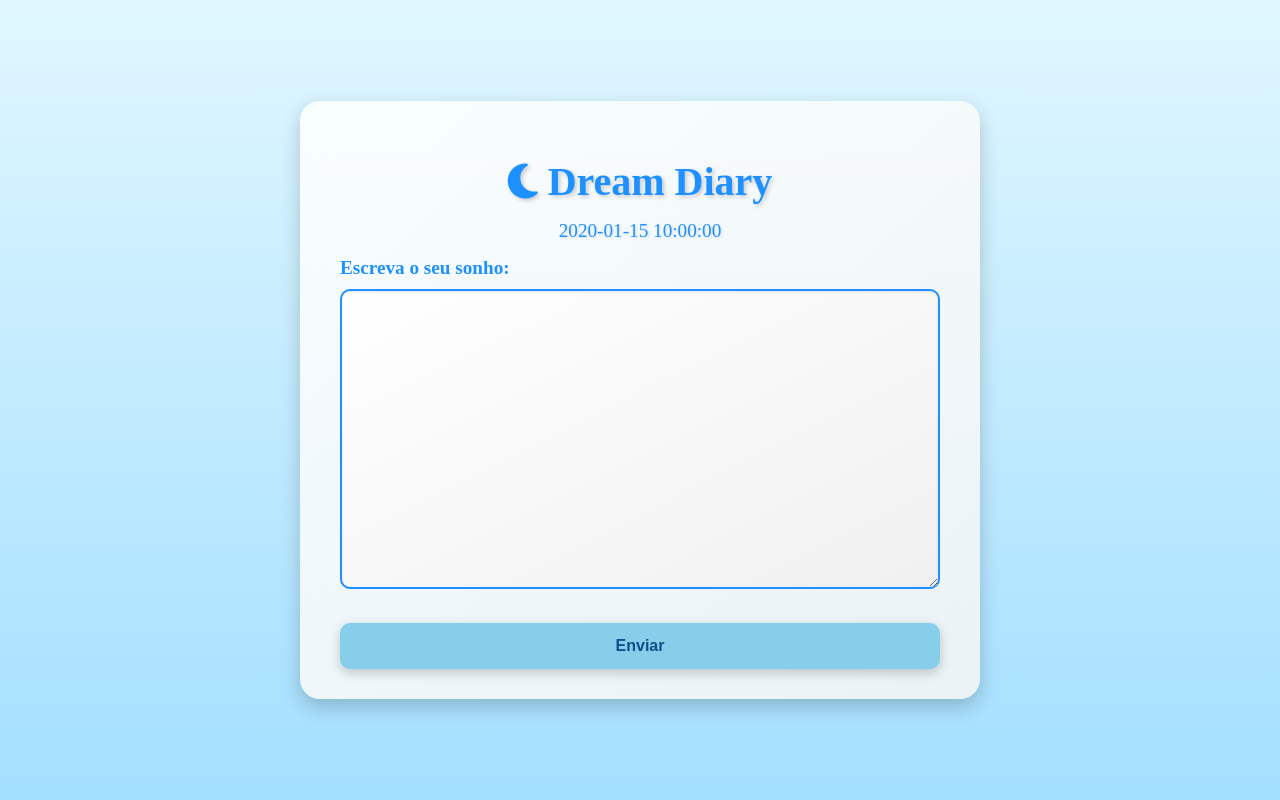
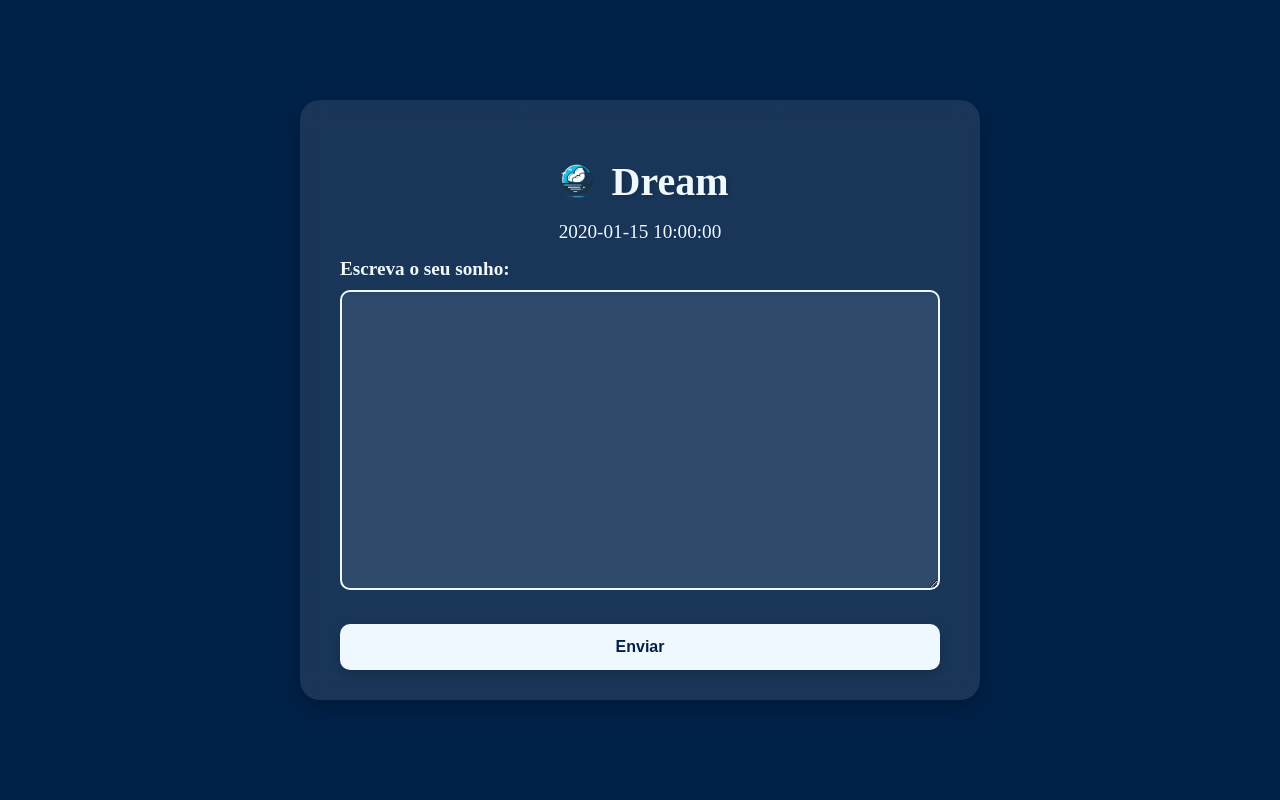
Before and after one commit to ireero/your_last_dream, a Python web app: template templates/index.html in a window 1280 px wide. Run offline with Jinja, Linux system fonts and the light colour scheme; the template is opened without the code that fills it: most values are stand-ins (such as "Sample title", 1, 10 or a date in 2020); some libraries are stand-ins or nearby versions.

Commit message:
Mais ajustes

```diff
--- a/static/css/styles.css
+++ b/static/css/styles.css
@@ -1,7 +1,7 @@
 body {
     font-family: 'Roboto Slab', serif;
-    background: linear-gradient(to bottom, #e0f7ff, #a3dfff); /* Gradiente azul nuvem claro */
-    color: #1E90FF; /* Azul para o texto */
+    background: #002147; /* Azul ainda mais escuro predominante */
+    color: #f0f8ff; /* Azul quase branco para o texto */
     margin: 0;
     padding: 0;
     display: flex;
@@ -12,14 +12,14 @@ body {
 }
 
 .container {
-    background-color: rgba(255, 255, 255, 0.85); /* Branco com mais transparência */
+    background-color: rgba(255, 255, 255, 0.1); /* Azul quase branco com mais transparência */
     border-radius: 20px; /* Bordas mais arredondadas */
     box-shadow: 0 8px 20px rgba(0, 0, 0, 0.2); /* Sombra mais suave e expansiva */
     padding: 30px 40px; /* Reduzido o padding superior e inferior */
     max-width: 600px;
     width: 100%;
     backdrop-filter: blur(10px); /* Efeito de desfoque para o fundo */
-    background: linear-gradient(to bottom right, rgba(255, 255, 255, 0.85), rgba(245, 245, 245, 0.85));
+    background: linear-gradient(to bottom right, rgba(240, 248, 255, 0.1), rgba(240, 248, 255, 0.1));
     background-size: cover;
     background-repeat: no-repeat;
     text-align: left; /* Alinhar o texto à esquerda */
@@ -27,7 +27,7 @@ body {
 
 h1 {
     text-align: center;
-    color: #1E90FF; /* Azul */
+    color: #f0f8ff; /* Azul quase branco */
     font-size: 2.5em; /* Tamanho reduzido para o título */
     margin-bottom: 15px; /* Reduzido o espaçamento inferior */
     text-shadow: 2px 2px 4px rgba(0, 0, 0, 0.2); /* Sombra mais pronunciada */
@@ -36,21 +36,23 @@ h1 {
     align-items: center;
 }
 
-h1 i {
-    margin-right: 10px; /* Espaço entre o ícone e o texto */
+h1 .logo {
+    margin-right: 10px; /* Espaço entre a logo e o texto */
+    width: 50px; /* Ajustar o tamanho da logo conforme necessário */
+    height: auto; /* Manter a proporção da logo */
 }
 
 .date-block {
     text-align: center;
     margin-bottom: 15px; /* Reduzido o espaçamento inferior */
     font-size: 1.2em; /* Tamanho reduzido da fonte da data */
-    color: #1E90FF; /* Azul */
+    color: #f0f8ff; /* Azul quase branco */
     text-shadow: 1px 1px 3px rgba(0, 0, 0, 0.15); /* Sombra leve para o texto */
 }
 
 label {
     font-weight: bold;
-    color: #1E90FF; /* Azul */
+    color: #f0f8ff; /* Azul quase branco */
     display: block;
     margin-top: 10px;
     font-size: 1.2em; /* Tamanho da fonte dos labels */
@@ -61,20 +63,20 @@ textarea {
     padding: 14px;
     margin: 10px 0;
     box-sizing: border-box;
-    border: 2px solid #1E90FF; /* Borda azul */
+    border: 2px solid #f0f8ff; /* Borda azul quase branco */
     border-radius: 10px; /* Bordas mais arredondadas */
     font-size: 16px;
     font-family: 'Roboto Slab', serif;
-    background: linear-gradient(to bottom right, rgba(255, 255, 255, 0.95), rgba(240, 240, 240, 0.95));
+    background: rgba(240, 248, 255, 0.1); /* Transparente para destacar o azul escuro */
     box-shadow: inset 0 1px 3px rgba(0, 0, 0, 0.1);
-    color: #000000; /* Cor do texto preto */
+    color: #f0f8ff; /* Cor do texto azul quase branco */
     height: 300px; /* Altura aumentada */
 }
 
 input[type=submit] {
     width: 100%; /* Cobrir toda a largura */
-    background-color: #87CEEB; /* Azul claro */
-    color: #104E8B; /* Azul mais escuro para o texto */
+    background-color: #f0f8ff; /* Azul quase branco */
+    color: #002147; /* Azul ainda mais escuro para o texto */
     cursor: pointer;
     transition: background-color 0.3s, transform 0.3s; /* Adiciona transição suave para a cor e a transformação */
     box-shadow: 0 4px 12px rgba(0, 0, 0, 0.2); /* Sombra mais suave e expansiva */
@@ -87,7 +89,7 @@ input[type=submit] {
 }
 
 input[type=submit]:hover {
-    background-color: #4682B4; /* Azul mais escuro */
+    background-color: #4682B4; /* Azul intermediário */
     transform: translateY(-2px); /* Efeito de elevação ao passar o mouse */
 }
 
--- a/templates/index.html
+++ b/templates/index.html
@@ -3,13 +3,13 @@
 <head>
     <meta charset="UTF-8">
     <meta name="viewport" content="width=device-width, initial-scale=1.0">
-    <title>Dream Diary</title>
+    <title>Dream</title>
     <link href="{{ url_for('static', filename='css/styles.css') }}" rel="stylesheet">
     <script src="https://kit.fontawesome.com/a076d05399.js" crossorigin="anonymous"></script> <!-- Adicionar ícones -->
 </head>
 <body>
     <div class="container">
-        <h1><i class="fas fa-moon"></i> Dream Diary</h1>
+        <h1><img src="{{ url_for('static', filename='images/logo_dream.png') }}" alt="Logo" class="logo"> Dream</h1>
         <div class="date-block">
             <span id="current-date">{{ today_date }}</span>
         </div>
```
Also changed, not shown: static/images/logo_dream.png (added).
